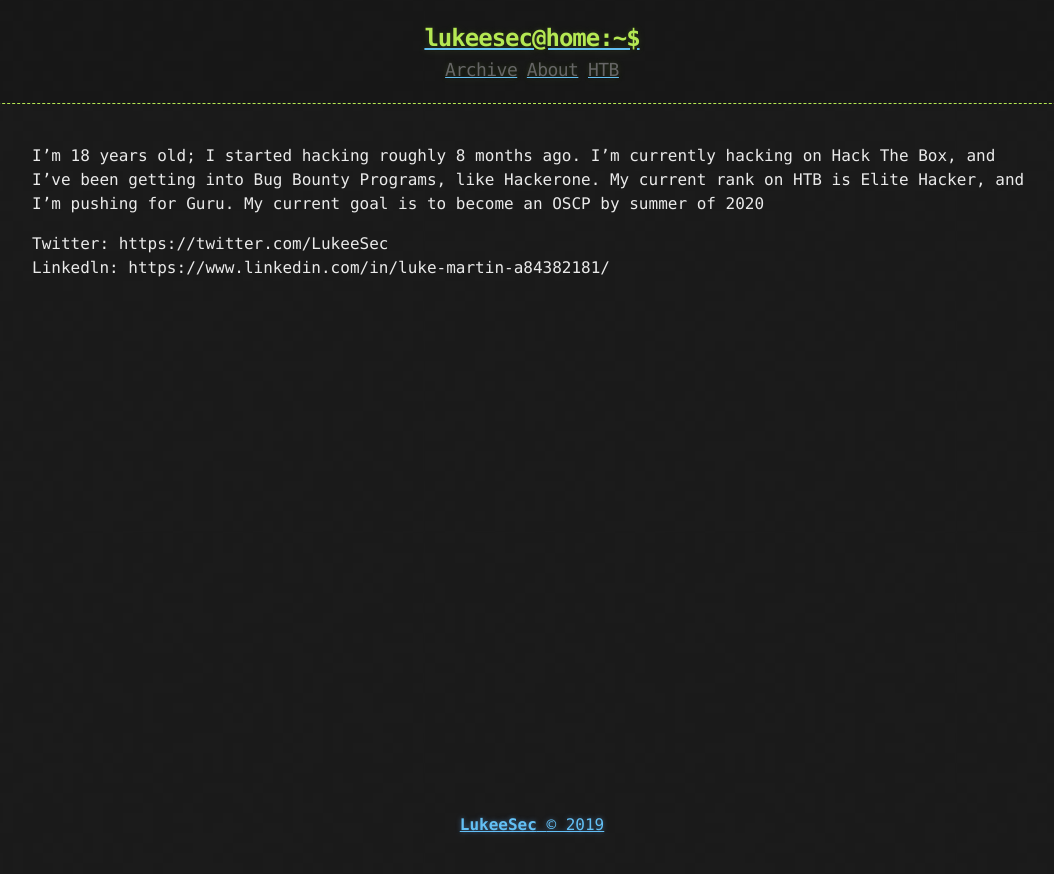
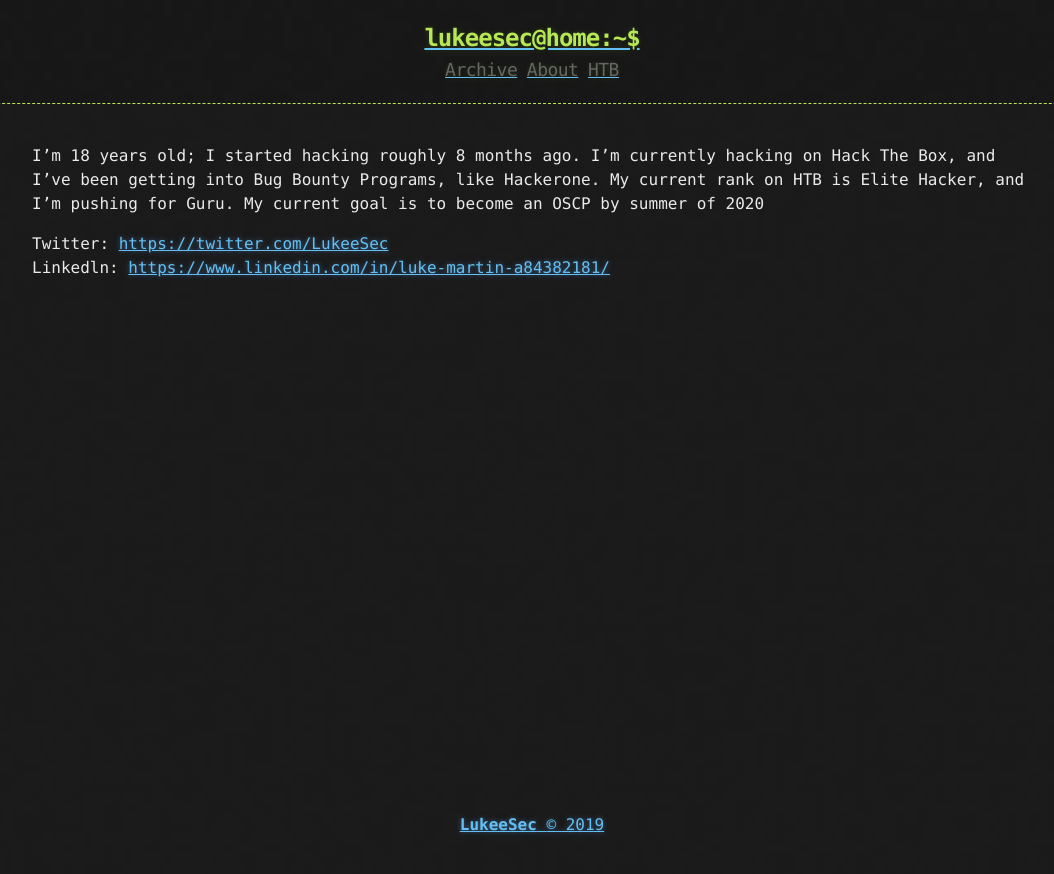
Before and after one commit to Lukeesec/LukeeSec.github.io, a Jekyll site: the page built from about.md, in a window 1280 px wide. Shown: the top 874 px of the page, without its empty margins (108-1162 px from the left). Built offline with Jekyll 4.4.1, drawn with Linux system fonts in a browser that asks for light colours; part of the change alters nothing that is shown.

```diff
--- a/about.md
+++ b/about.md
@@ -5,6 +5,5 @@ title: About
 
 I'm 18 years old; I started hacking roughly 8 months ago. I'm currently hacking on Hack The Box, and I've been getting into Bug Bounty Programs, like Hackerone. My current rank on HTB is Elite Hacker, and I'm pushing for Guru. My current goal is to become an OSCP by summer of 2020
 
-Twitter: https://twitter.com/LukeeSec
-Linkedln: https://www.linkedin.com/in/luke-martin-a84382181/
-<a href="https://www.hackthebox.eu/home/users/profile/119034" title="htb">
+Twitter: <https://twitter.com/LukeeSec>
+Linkedln: <https://www.linkedin.com/in/luke-martin-a84382181/>
```
